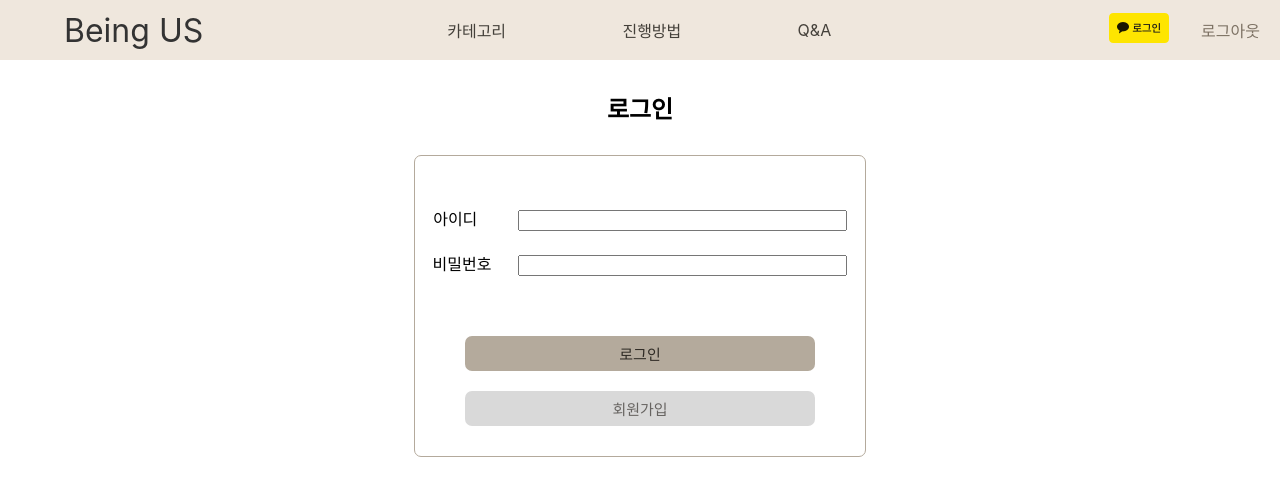
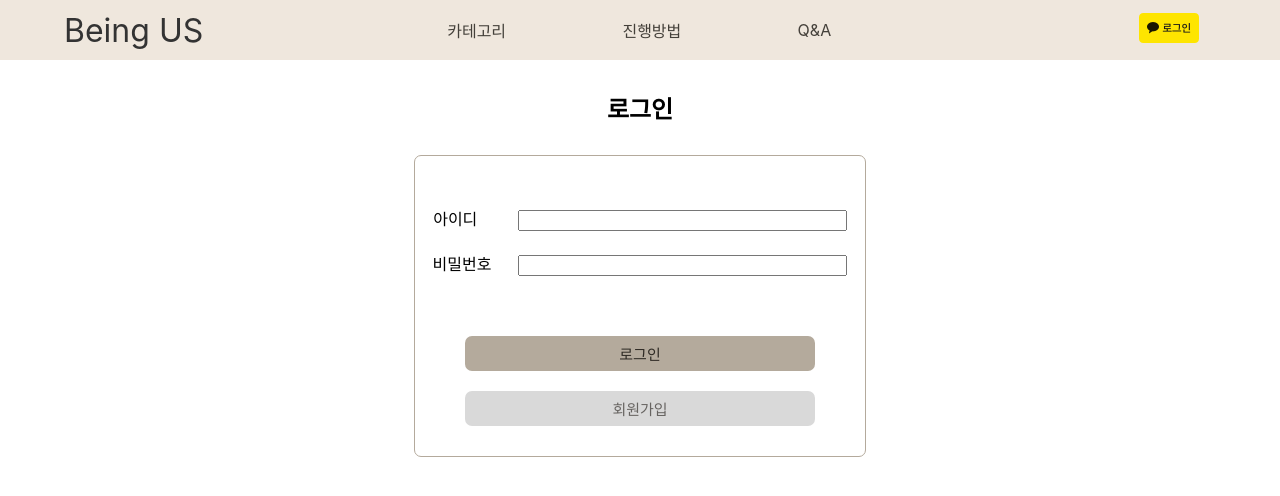
Before and after one commit to YejiJeonn/BeingUS_FE, a React (Create React App) app: page /login in a window 1280 px wide. Shown: the top 496 px of the page. Built offline with nearby package versions, Linux system fonts and the light colour scheme.

Commit message:
Fix: 로그인 상태에 따른 header의 로그인, 로그아웃 출력 처리

```diff
--- a/src/components/Layout/Header.tsx
+++ b/src/components/Layout/Header.tsx
@@ -5,6 +5,8 @@ import {Link, useNavigate} from "react-router-dom";
 
 const Header = () => {
     const navigate = useNavigate();
+
+    const accessToken = localStorage.getItem('accessToken');
 
     // 로그아웃
     const handleLogout = () => {
@@ -34,12 +36,13 @@ const Header = () => {
             </nav>
 
             <div className={styles.accountContainer}>
-                <Link to="/kakao/login" className={styles.account}>
-                    <img src="/img/kakao_login_small.png" alt="kakao"/>
-                </Link>
-                {/*<img src="/images/line.png" alt="user" className={styles.line}/>*/}
-                {/*<p>username</p>*/}
-                <p className={styles.logout} onClick={handleLogout}>로그아웃</p>
+                {!accessToken ? (
+                    <Link to="/kakao/login" className={styles.account}>
+                        <img src="/img/kakao_login_small.png" alt="kakao"/>
+                    </Link>
+                    ) : (
+                    <button className={styles.account} onClick={handleLogout}>로그아웃</button>
+                )}
             </div>
         </header>
     );
--- a/src/styles/Layout/Header.module.scss
+++ b/src/styles/Layout/Header.module.scss
@@ -51,12 +51,3 @@
     width: 11%;
     color: #7D7264;
 }
-
-.account{
-    margin-left: -30px;
-}
-
-.logout{
-    margin-right: 20px;
-    cursor: pointer;
-}
```
